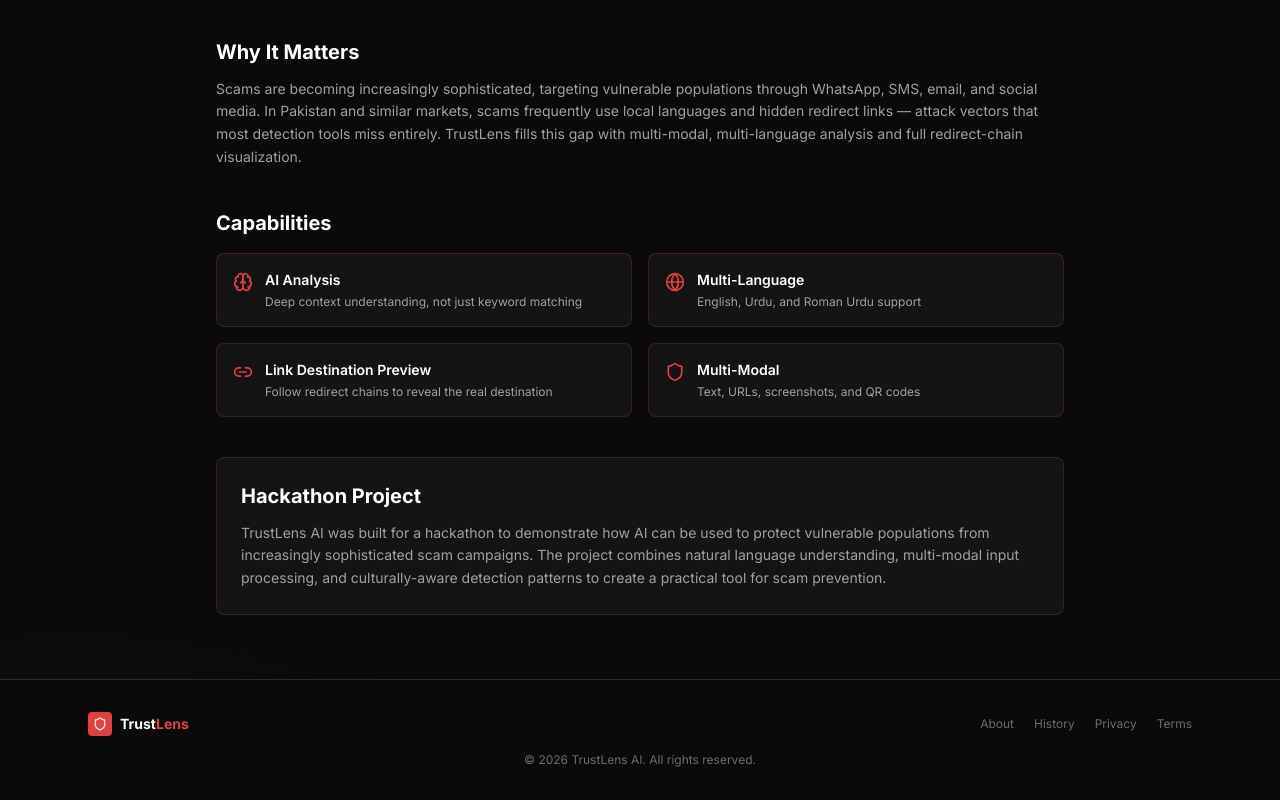
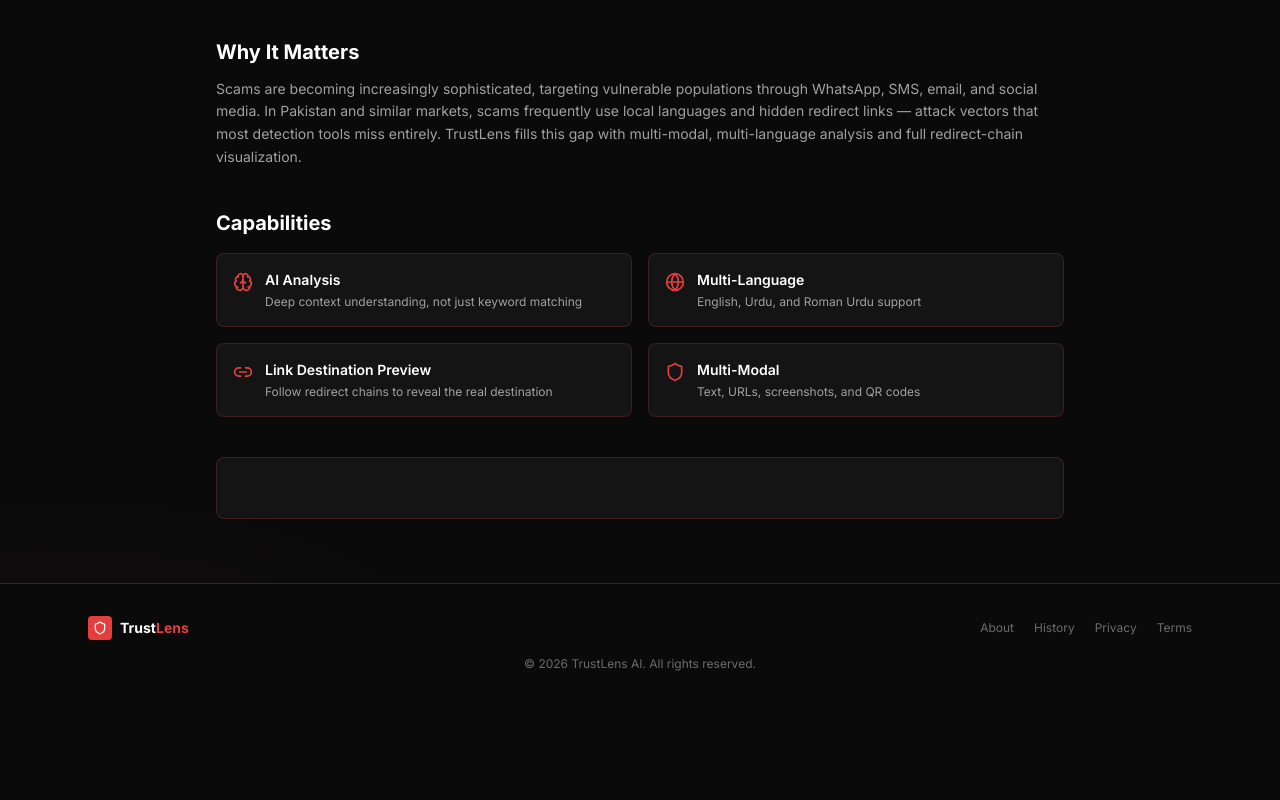
Before and after one commit to alishah-zafar/Trustlens-AI-v3, a React (Vite) app in the folder frontend/: page /about in a window 1280 px wide. Shown: the part 533-1333 px from the top of the page. After the commit the page ends 1237 px from the top, so only its background shows below. Built offline with nearby package versions, Linux system fonts and the light colour scheme; a web font is replaced by a local one.

Commit message:
Remove hackathon project strings from i18n
Removed hackathon project titles and descriptions from multiple language sections.

```diff
--- a/frontend/src/i18n.ts
+++ b/frontend/src/i18n.ts
@@ -165,8 +165,6 @@ export interface Strings {
     capLinkDesc: string;
     capMultiTitle: string;
     capMultiDesc: string;
-    hackTitle: string;
-    hackP: string;
   };
   footerLinks: { about: string; history: string; privacy: string; terms: string };
   rights: string;
@@ -333,8 +331,6 @@ const STRINGS: Record<string, Strings> = {
       capLinkDesc: "Follow redirect chains to reveal the real destination",
       capMultiTitle: "Multi-Modal",
       capMultiDesc: "Text, URLs, screenshots, and QR codes",
-      hackTitle: "Hackathon Project",
-      hackP: "TrustLens AI was built for a hackathon to demonstrate how AI can be used to protect vulnerable populations from increasingly sophisticated scam campaigns. The project combines natural language understanding, multi-modal input processing, and culturally-aware detection patterns to create a practical tool for scam prevention.",
     },
     footerLinks: { about: "About", history: "History", privacy: "Privacy", terms: "Terms" },
     rights: "TrustLens AI. All rights reserved.",
@@ -499,8 +495,6 @@ const STRINGS: Record<string, Strings> = {
       capLinkDesc: "Redirect chain ka pata laga kar asli destination dikhana",
       capMultiTitle: "Multi-Modal",
       capMultiDesc: "Text, URLs, screenshots aur QR codes",
-      hackTitle: "Hackathon Project",
-      hackP: "TrustLens AI ek hackathon ke liye banaya gaya hai — yeh dikhane ke liye ke AI kaise kamzor logon ko barhti hui scam campaigns se bacha sakta hai. Yeh project natural language understanding, multi-modal input processing aur culturally-aware detection patterns ko mila kar scam prevention ka amali tool banata hai.",
     },
     footerLinks: { about: "About", history: "History", privacy: "Privacy", terms: "Terms" },
     rights: "TrustLens AI. Tamam huqooq mahfooz hain.",
@@ -665,8 +659,6 @@ const STRINGS: Record<string, Strings> = {
       capLinkDesc: "ری ڈائریکٹ چین کا پتہ لگا کر اصل منزل دکھانا",
       capMultiTitle: "کثیر الاقسام",
       capMultiDesc: "متن، URL، اسکرین شاٹس اور QR کوڈز",
-      hackTitle: "ہیکاٹھون پروجیکٹ",
-      hackP: "TrustLens AI ایک ہیکاٹھون کے لیے بنایا گیا ہے تاکہ یہ دکھایا جا سکے کہ AI کمزور طبقات کو بڑھتی ہوئی اسکیم مہموں سے کیسے بچا سکتا ہے۔ یہ پروجیکٹ قدرتی زبان کی سمجھ، کثیر الاقسام ان پٹ پروسیسنگ اور ثقافتی شعور رکھنے والے ڈٹیکشن پیٹرنز کو ملا کر اسکیم سے بچاؤ کا عملی ٹول بناتا ہے۔",
     },
     footerLinks: { about: "تعارف", history: "ہسٹری", privacy: "پرائیویسی", terms: "شرائط" },
     rights: "TrustLens AI۔ جملہ حقوق محفوظ ہیں۔",
```
